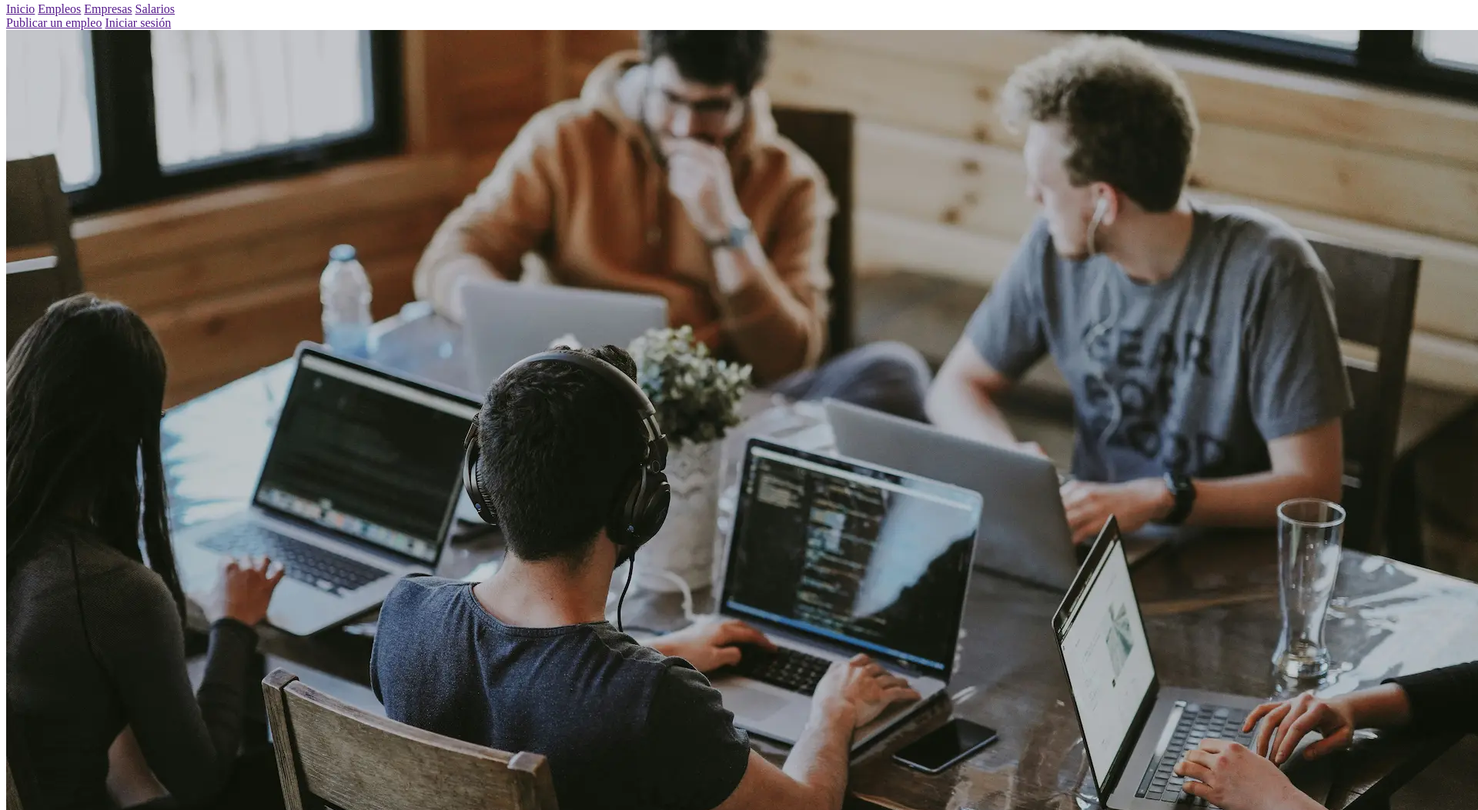
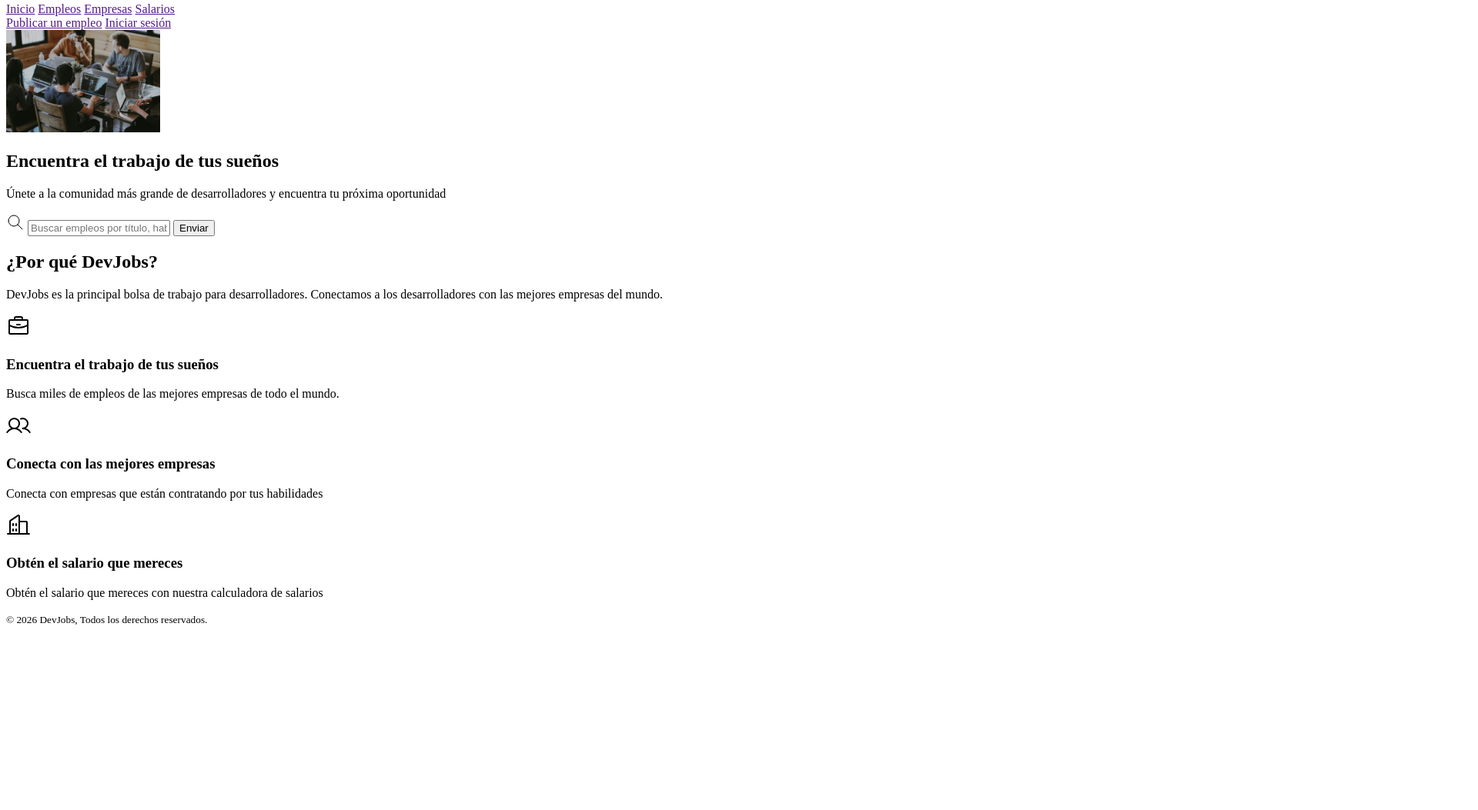
Before and after one commit to ruizexel/JSCAMP, a plain HTML site: page index.html in a window 1280 px wide. Shown: the part 64-1117 px from the top of the page at 77% size, 1920 px wide, since content can reach past the window. Drawn offline with Linux system fonts and the light colour scheme.

Commit message:
Se define la estructura de marcado del index

```diff
--- a/index.html
+++ b/index.html
@@ -28,12 +28,82 @@
     <main>
 
         <section>
-            <img src="img/background.webp"/>
+            <img src="img/background.webp" width="200"/>
+
+            <h1>Encuentra el trabajo de tus sueños</h1>
+
+            <p>Únete a la comunidad más grande de desarrolladores y encuentra tu próxima oportunidad</p>
+
+            <form role="search">
+
+
+                <svg xmlns="http://www.w3.org/2000/svg" width="24" height="24" viewBox="0 0 24 24" fill="none" stroke="currentColor" stroke-width="1" stroke-linecap="round" stroke-linejoin="round" class="icon icon-tabler icons-tabler-outline icon-tabler-search">
+                    <path stroke="none" d="M0 0h24v24H0z" fill="none" />
+                    <path d="M3 10a7 7 0 1 0 14 0a7 7 0 1 0 -14 0" />
+                    <path d="M21 21l-6 -6" />
+                </svg>
+
+                <input required type="text" placeholder="Buscar empleos por título, habilidad o empresa"/>
+
+                <button type="submit">Enviar</button>
+            </form>
+        </section>
+
+        <section>
+
+            <header>
+                <h2>¿Por qué DevJobs?</h2>
+
+                <p>DevJobs es la principal bolsa de trabajo para desarrolladores. Conectamos a los desarrolladores con las mejores empresas del mundo.</p>
+            </header>
+
+            <footer>
+                <article>
+
+                    <svg fill="currentColor" height="32" viewBox="0 0 256 256" width="32" xmlns="http://www.w3.org/2000/svg"
+                        aria-hidden="true">
+                        <path
+                        d="M216,56H176V48a24,24,0,0,0-24-24H104A24,24,0,0,0,80,48v8H40A16,16,0,0,0,24,72V200a16,16,0,0,0,16,16H216a16,16,0,0,0,16-16V72A16,16,0,0,0,216,56ZM96,48a8,8,0,0,1,8-8h48a8,8,0,0,1,8,8v8H96ZM216,72v41.61A184,184,0,0,1,128,136a184.07,184.07,0,0,1-88-22.38V72Zm0,128H40V131.64A200.19,200.19,0,0,0,128,152a200.25,200.25,0,0,0,88-20.37V200ZM104,112a8,8,0,0,1,8-8h32a8,8,0,0,1,0,16H112A8,8,0,0,1,104,112Z">
+                        </path>
+                    </svg>
+
+                    <h3>Encuentra el trabajo de tus sueños</h3>
+                    <p>Busca miles de empleos de las mejores empresas de todo el mundo.</p>
+                </article>
+
+                <article>
+
+                    <svg fill="currentColor" height="32" viewBox="0 0 256 256" width="32" xmlns="http://www.w3.org/2000/svg"
+                        aria-hidden="true">
+                        <path
+                        d="M117.25,157.92a60,60,0,1,0-66.5,0A95.83,95.83,0,0,0,3.53,195.63a8,8,0,1,0,13.4,8.74,80,80,0,0,1,134.14,0,8,8,0,0,0,13.4-8.74A95.83,95.83,0,0,0,117.25,157.92ZM40,108a44,44,0,1,1,44,44A44.05,44.05,0,0,1,40,108Zm210.14,98.7a8,8,0,0,1-11.07-2.33A79.83,79.83,0,0,0,172,168a8,8,0,0,1,0-16,44,44,0,1,0-16.34-84.87,8,8,0,1,1-5.94-14.85,60,60,0,0,1,55.53,105.64,95.83,95.83,0,0,1,47.22,37.71A8,8,0,0,1,250.14,206.7Z">
+                        </path>
+                    </svg>
+
+                    <h3>Conecta con las mejores empresas</h3>
+                    <p>Conecta con empresas que están contratando por tus habilidades</p>
+                </article>
+
+                <article>
+
+                    <svg fill="currentColor" height="32" viewBox="0 0 256 256" width="32" xmlns="http://www.w3.org/2000/svg"
+                        aria-hidden="true">
+                        <path
+                        d="M240,208H224V96a16,16,0,0,0-16-16H144V32a16,16,0,0,0-24.88-13.32L39.12,72A16,16,0,0,0,32,85.34V208H16a8,8,0,0,0,0,16H240a8,8,0,0,0,0-16ZM208,96V208H144V96ZM48,85.34,128,32V208H48ZM112,112v16a8,8,0,0,1-16,0V112a8,8,0,1,1,16,0Zm-32,0v16a8,8,0,0,1-16,0V112a8,8,0,1,1,16,0Zm0,56v16a8,8,0,0,1-16,0V168a8,8,0,0,1,16,0Zm32,0v16a8,8,0,0,1-16,0V168a8,8,0,0,1,16,0Z">
+                        </path>
+                    </svg>
+
+                    <h3>Obtén el salario que mereces</h3>
+                    <p>Obtén el salario que mereces con nuestra calculadora de salarios</p>
+                </article>
+            </footer>
         </section>
 
     </main>
 
-    <footer></footer>
+    <footer style="padding-bottom: 1000000px;">
+        <small>&copy; 2026 DevJobs, Todos los derechos reservados.</small>
+    </footer>
 
 </body>
 </html>
```
